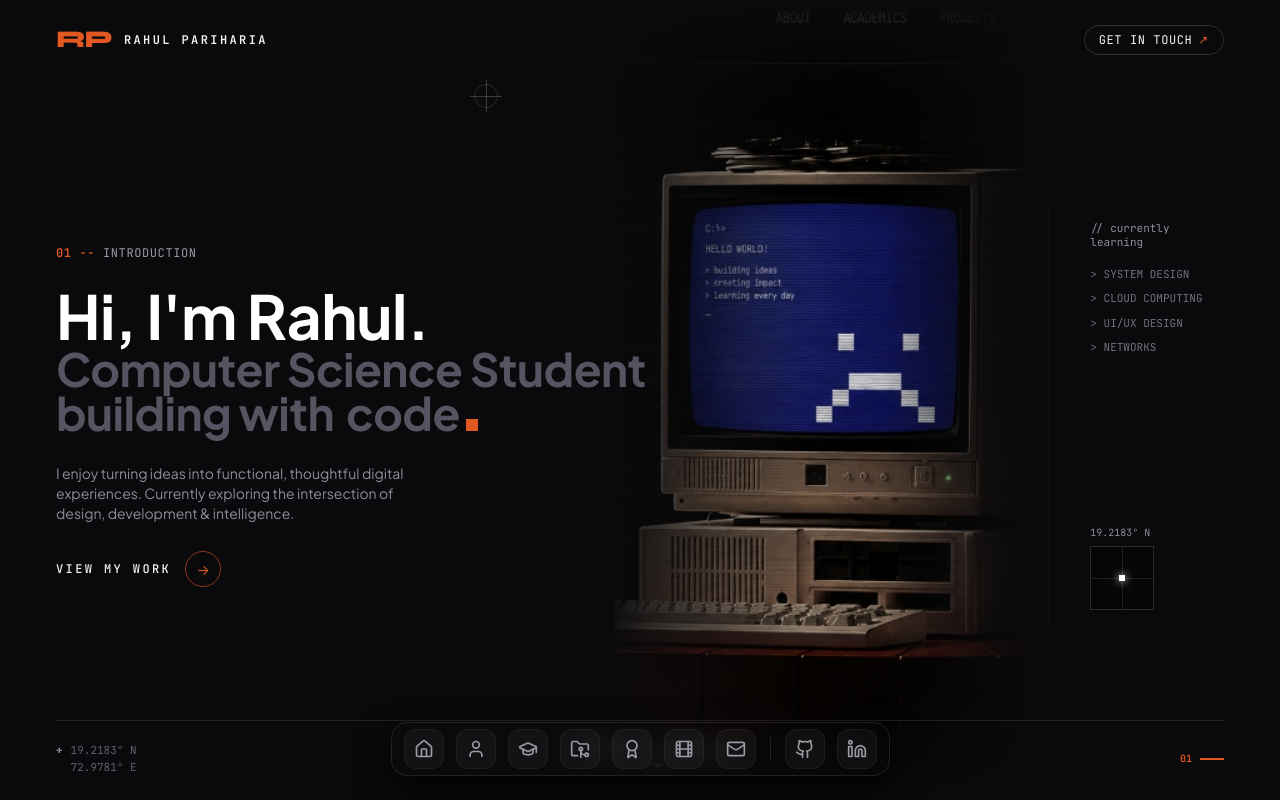
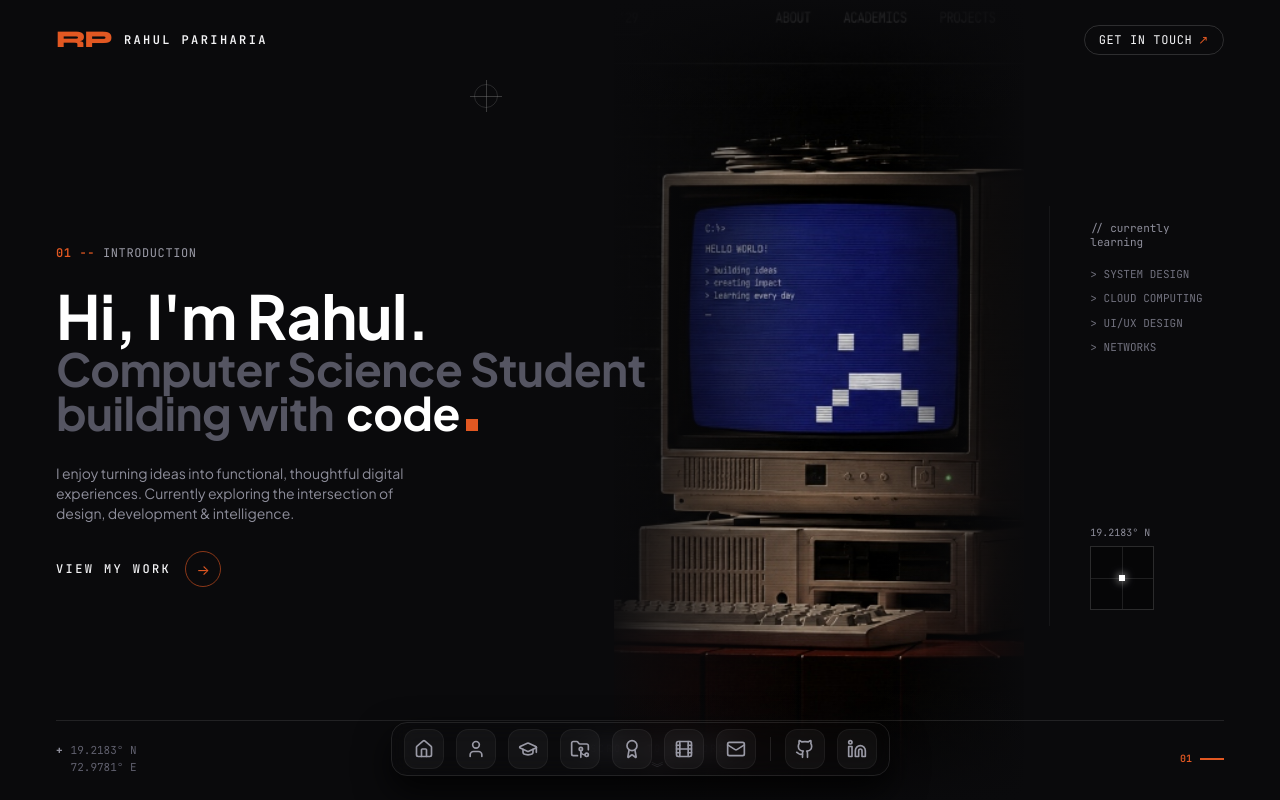
Before and after one commit to rp352/rahulportfoliopersonal, a React (Vite) app: page / in a window 1280 px wide. Shown: the top 800 px of the page. Built offline with nearby package versions, Linux system fonts and the light colour scheme.

Commit message:
style(hero): highlight looping text in white color

```diff
--- a/src/components/Hero.tsx
+++ b/src/components/Hero.tsx
@@ -116,7 +116,7 @@ export const Hero: React.FC = () => {
               <span>building with</span>
               <span className="inline-flex items-baseline">
                 <TextLoop
-                  className="overflow-y-clip"
+                  className="overflow-y-clip text-[#ffffff]"
                   interval={2.2}
                   transition={{ duration: 0.35, ease: [0.16, 1, 0.3, 1] }}
                 >
```
